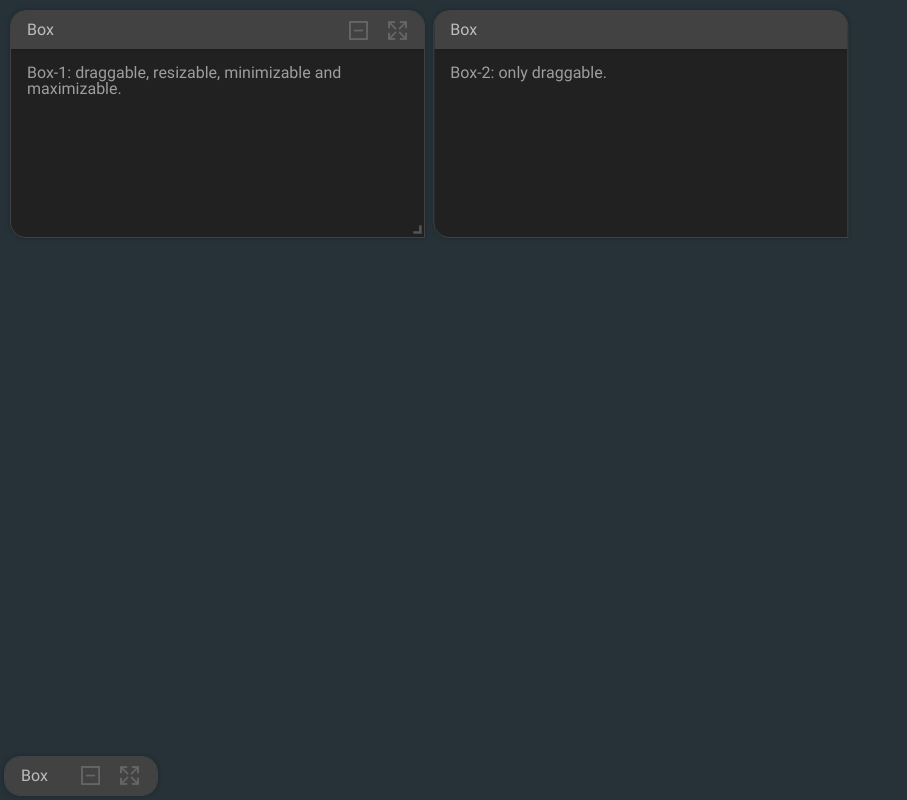
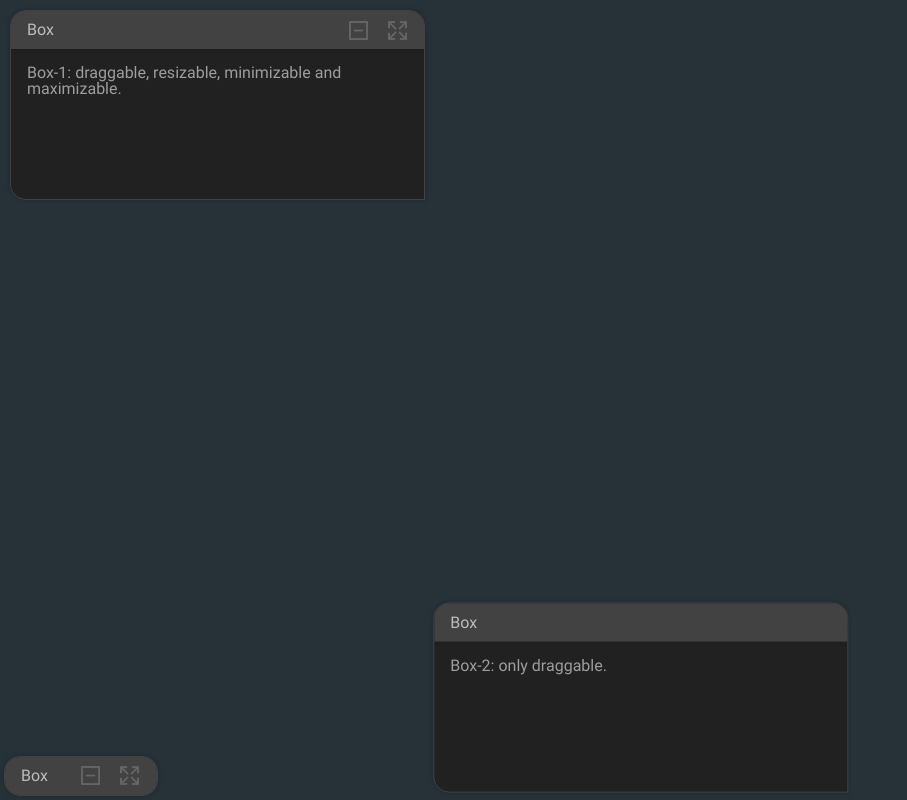
Before and after one commit to iding-ir/typescript-windows, a React (Create React App) app: page / in a window 1280 px wide. Shown: the whole page, without its empty margins (0-907 px from the left). Built offline with nearby package versions, Linux system fonts and the light colour scheme.

Commit message:
Bugfix for bottom positioning

```diff
--- a/src/components/Windows.scss
+++ b/src/components/Windows.scss
@@ -5,7 +5,6 @@ $border-radius: 1rem;
   position: relative;
   width: 100%;
   height: 100%;
-  padding-bottom: $header-size;
   overflow: hidden;
 
   .tw-taskbar {
@@ -24,6 +23,7 @@ $border-radius: 1rem;
     box-shadow: 0 0 5px rgba(0, 0, 0, 0.2);
 
     .tw-body {
+      margin-bottom: -$header-size;
       overflow: auto;
       color: #9e9e9e;
       background-color: #212121;
--- a/src/windows.tsx
+++ b/src/windows.tsx
@@ -21,7 +21,7 @@ export const windows: Window[] = [
     key: "box-2",
     title: "box.title",
     component: <Box text="Box-2: only draggable." />,
-    grids: { x: 4, y: 0, w: 4, h: 3 },
+    grids: { x: 4, y: 9, w: 4, h: 3 },
     draggable: true,
     resizable: false,
     minimizable: false,
```
